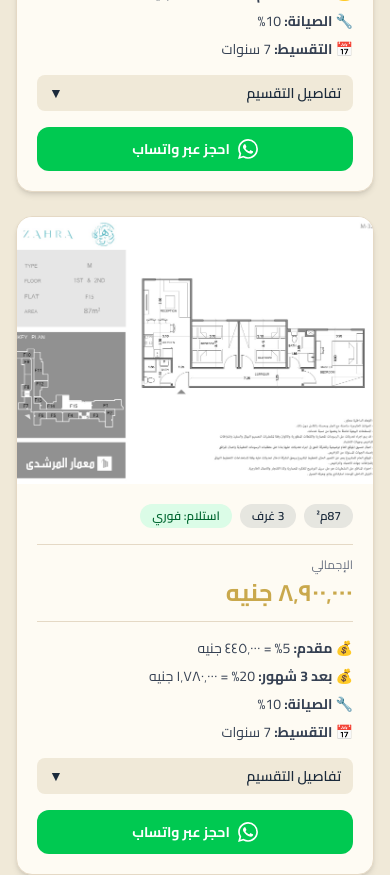
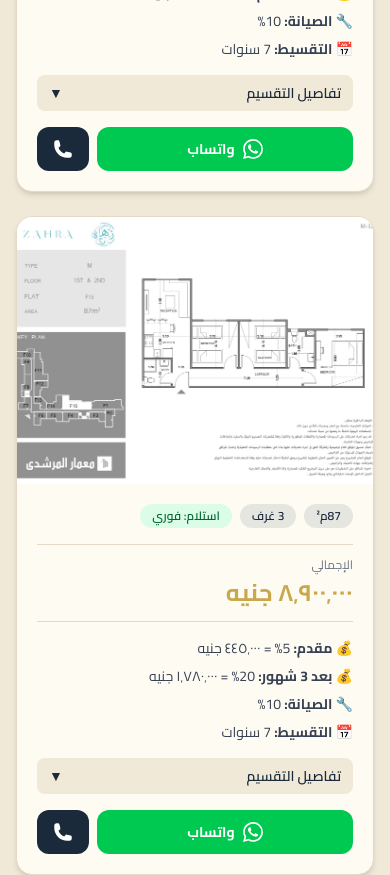
Before and after one commit to Amrkhaled5/LandingPage-, a Next.js app: page / in a window 390 px wide. Shown: the part 3440-4315 px from the top of the page. Built offline with nearby package versions, Linux system fonts and the light colour scheme.

Commit message:
edit email video and phone icon

```diff
--- a/app/layout.tsx
+++ b/app/layout.tsx
@@ -15,7 +15,7 @@ export const metadata: Metadata = {
   description:
     "زهرة المرشدي كمباوند فاخر في العلمين الجديدة. شاليهات متشطبة بالكامل مطلة على اللاجون وحمام السباحة. استلام فوري ونظام سداد مرن.",
   keywords:
-    "زهرة، زهرة المرشدي، العلمين الجديدة، كمباوند، شاليه، شقق للبيع، الساحل الشمالي، استلام فوري، تقسيط",
+    "زهرة، زهرة المرشدي، العلمين الجديدة، كمباوند، شاليه، شقق للبيع، الساحل الشمالي، استلام فوري، تقسيط، مبيعات زهرة، اسعار زهرة، مبيعات معمار المرشدي، رقم مبيعات زهرة العلمين الجديدة، اسعار ومساحات زهرة الساحل الشمالي، رقم مبيعات مرشدي جروب، مرشدي جروب، زهرة الساحل الشمالي",
   openGraph: {
     title: "زهرة المرشدي | كمباوند العلمين الجديدة",
     description:
--- a/components/ContactForm.tsx
+++ b/components/ContactForm.tsx
@@ -3,9 +3,9 @@
 import { useEffect, useRef, useState } from "react";
 import emailjs from "@emailjs/browser";
 
-const EMAILJS_SERVICE_ID = "YOUR_SERVICE_ID";
-const EMAILJS_TEMPLATE_ID = "YOUR_TEMPLATE_ID";
-const EMAILJS_PUBLIC_KEY = "YOUR_PUBLIC_KEY";
+const EMAILJS_SERVICE_ID = "service_vat0frk";
+const EMAILJS_TEMPLATE_ID = "template_vnd94ao";
+const EMAILJS_PUBLIC_KEY = "wm5AgTvJTXVNxP_o2";
 
 export default function ContactForm() {
   const sectionRef = useRef<HTMLElement>(null);
--- a/components/UnitCard.tsx
+++ b/components/UnitCard.tsx
@@ -12,6 +12,12 @@ function formatPrice(n: number) {
 const WA_ICON = (
   <svg xmlns="http://www.w3.org/2000/svg" viewBox="0 0 24 24" fill="currentColor" className="h-5 w-5">
     <path d="M17.472 14.382c-.297-.149-1.758-.867-2.03-.967-.273-.099-.471-.148-.67.15-.197.297-.767.966-.94 1.164-.173.199-.347.223-.644.075-.297-.15-1.255-.463-2.39-1.475-.883-.788-1.48-1.761-1.653-2.059-.173-.297-.018-.458.13-.606.134-.133.298-.347.446-.52.149-.174.198-.298.298-.497.099-.198.05-.371-.025-.52-.075-.149-.669-1.612-.916-2.207-.242-.579-.487-.5-.669-.51-.173-.008-.371-.01-.57-.01-.198 0-.52.074-.792.372-.272.297-1.04 1.016-1.04 2.479 0 1.462 1.065 2.875 1.213 3.074.149.198 2.096 3.2 5.077 4.487.709.306 1.262.489 1.694.625.712.227 1.36.195 1.871.118.571-.085 1.758-.719 2.006-1.413.248-.694.248-1.289.173-1.413-.074-.124-.272-.198-.57-.347m-5.421 7.403h-.004a9.87 9.87 0 01-5.031-1.378l-.361-.214-3.741.982.998-3.648-.235-.374a9.86 9.86 0 01-1.51-5.26c.001-5.45 4.436-9.884 9.888-9.884 2.64 0 5.122 1.03 6.988 2.898a9.825 9.825 0 012.893 6.994c-.003 5.45-4.437 9.884-9.885 9.884m8.413-18.297A11.815 11.815 0 0012.05 0C5.495 0 .16 5.335.157 11.892c0 2.096.547 4.142 1.588 5.945L.057 24l6.305-1.654a11.882 11.882 0 005.683 1.448h.005c6.554 0 11.89-5.335 11.893-11.893a11.821 11.821 0 00-3.48-8.413z" />
+  </svg>
+);
+
+const PHONE_ICON = (
+  <svg xmlns="http://www.w3.org/2000/svg" viewBox="0 0 24 24" fill="currentColor" className="h-5 w-5">
+    <path fillRule="evenodd" d="M1.5 4.5a3 3 0 013-3h1.372c.86 0 1.61.586 1.819 1.42l1.105 4.423a1.875 1.875 0 01-.694 1.955l-1.293.97c-.135.101-.164.249-.126.352a11.285 11.285 0 006.697 6.697c.103.038.25.009.352-.126l.97-1.293a1.875 1.875 0 011.955-.694l4.423 1.105c.834.209 1.42.959 1.42 1.82V19.5a3 3 0 01-3 3h-2.25C8.552 22.5 1.5 15.448 1.5 6.75V4.5z" clipRule="evenodd" />
   </svg>
 );
 
@@ -133,16 +139,25 @@ export default function UnitCard({ unit }: { unit: Unit }) {
             )}
           </div>
 
-          {/* WhatsApp CTA — pushed to bottom */}
+          {/* CTA row — WhatsApp + Call */}
+          <div className="mt-auto flex gap-2">
             <a
               href={waHref}
               target="_blank"
               rel="noopener noreferrer"
-            className="mt-auto flex items-center justify-center gap-2 rounded-xl bg-green-500 py-3 text-sm font-bold text-white transition-colors hover:bg-green-600"
+              className="flex flex-1 items-center justify-center gap-2 rounded-xl bg-green-500 py-3 text-sm font-bold text-white transition-colors hover:bg-green-600"
             >
               {WA_ICON}
-            احجز عبر واتساب
+              واتساب
             </a>
+            <a
+              href="tel:+201023665527"
+              aria-label="اتصل بنا"
+              className="flex items-center justify-center rounded-xl bg-[#1B2A3B] px-4 py-3 text-white transition-colors hover:bg-[#243547]"
+            >
+              {PHONE_ICON}
+            </a>
+          </div>
         </div>
       </article>
 
```
Also changed, not shown: 2 other files (tests, documents, lock files or other folders). Lines whose indentation alone changed are shown as unchanged.
